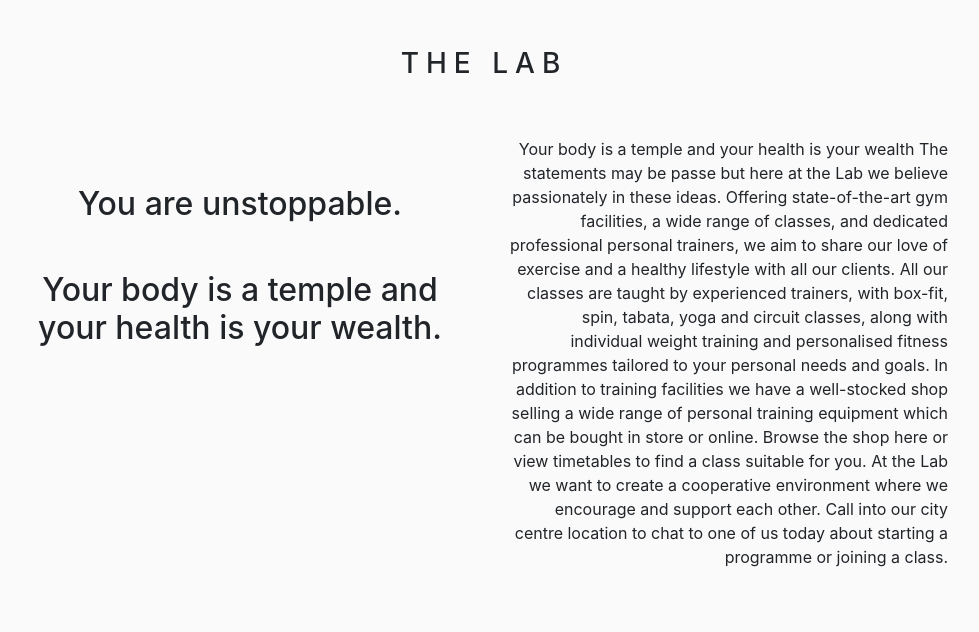
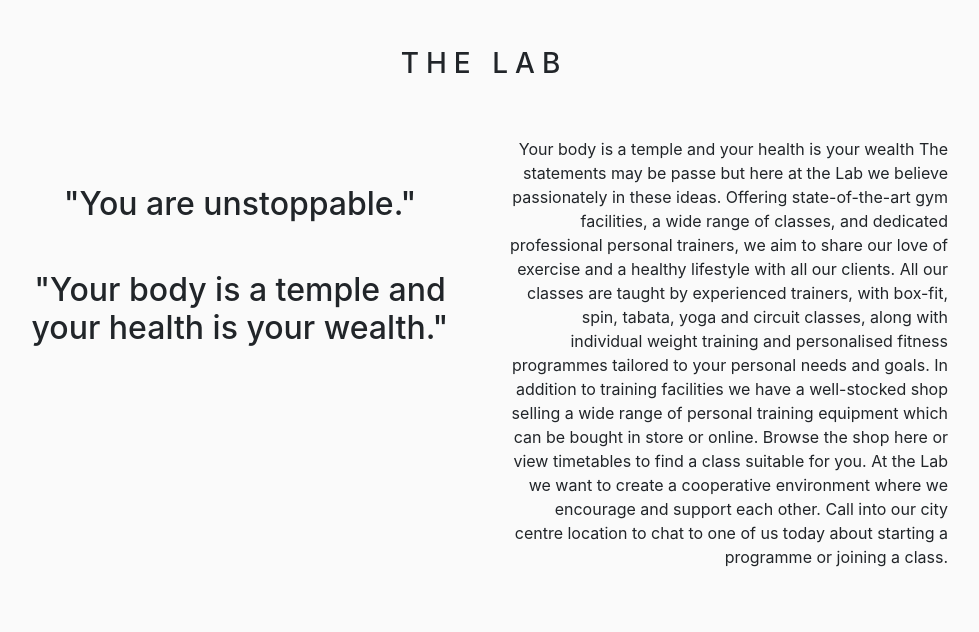
Before and after one commit to Code-Institute-Submissions/The-Fitness-Lab, a Django app: page / in a window 1280 px wide. Shown: the part 809-1441 px from the top of the page, without its empty margins (156-1135 px from the left). Run offline with Django 3.2, Linux system fonts and the light colour scheme; some libraries are stand-ins or nearby versions.

Commit message:
Edited paragraph of about section

```diff
--- a/home/templates/home/index.html
+++ b/home/templates/home/index.html
@@ -51,12 +51,12 @@
         <div class="p-4 bg-color-light">
             <h3 class="about-title py-4 text-center text-uppercase letter-spacing">The Lab</h3>
             <div class="row">
-                <div class="col-6 col-md-6 p-4">
-                    <p class="my-md-5 h2 text-center">You are unstoppable.</p>
-                    <p class="my-md-5 h2 text-center">Your body is a temple and your health is your wealth.</p>
+                <div class="col-12 col-md-6 p-4">
+                    <p class="my-md-5 h2 text-center">"You are unstoppable."</p>
+                    <p class="my-md-5 h2 text-center">"Your body is a temple and your health is your wealth."</p>
                 </div>
 
-                <div class="col-6 col-md-6 p-4">
+                <div class="col-12 col-md-6 p-4">
                     <div class="text-right">
                         <p class="paragraph">
                             Your body is a temple and your health is your wealth
```
